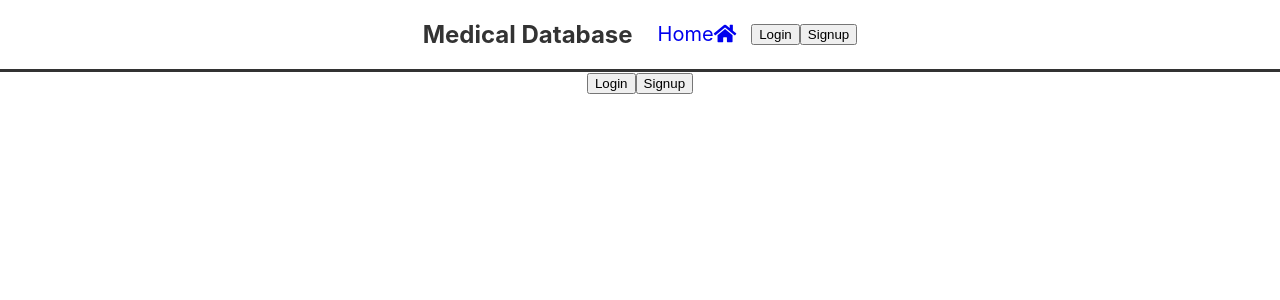
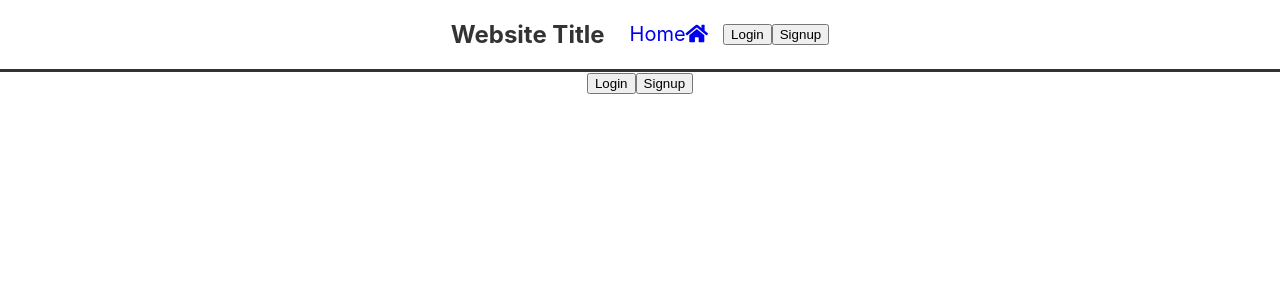
Before and after one commit to NeedsAUsername/express-react-mongo-template, a React (Create React App) app in the folder client/: page /account in a window 1280 px wide. Shown: the top 300 px of the page. Built offline with nearby package versions, Linux system fonts and the light colour scheme; no server answers.

Commit message:
changes website title

```diff
--- a/client/src/components/navbar.js
+++ b/client/src/components/navbar.js
@@ -14,7 +14,7 @@ class Navbar extends React.Component {
   render () {
     return (
       <nav className="navbar">
-        <h1>Medical Database</h1>
+        <h1>Website Title</h1>
         <ul className="navlist">
           {this.renderNavLinks()}
         </ul>
```
